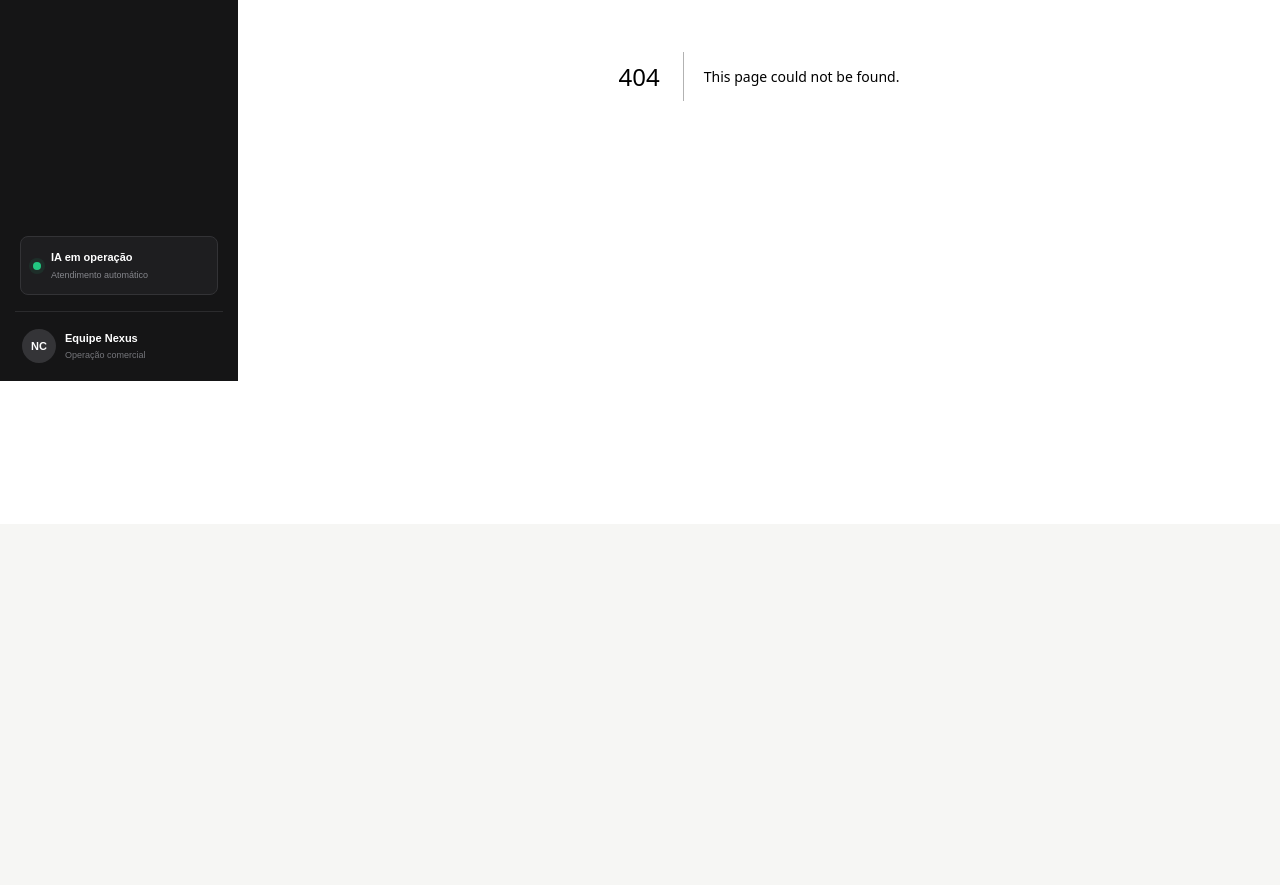
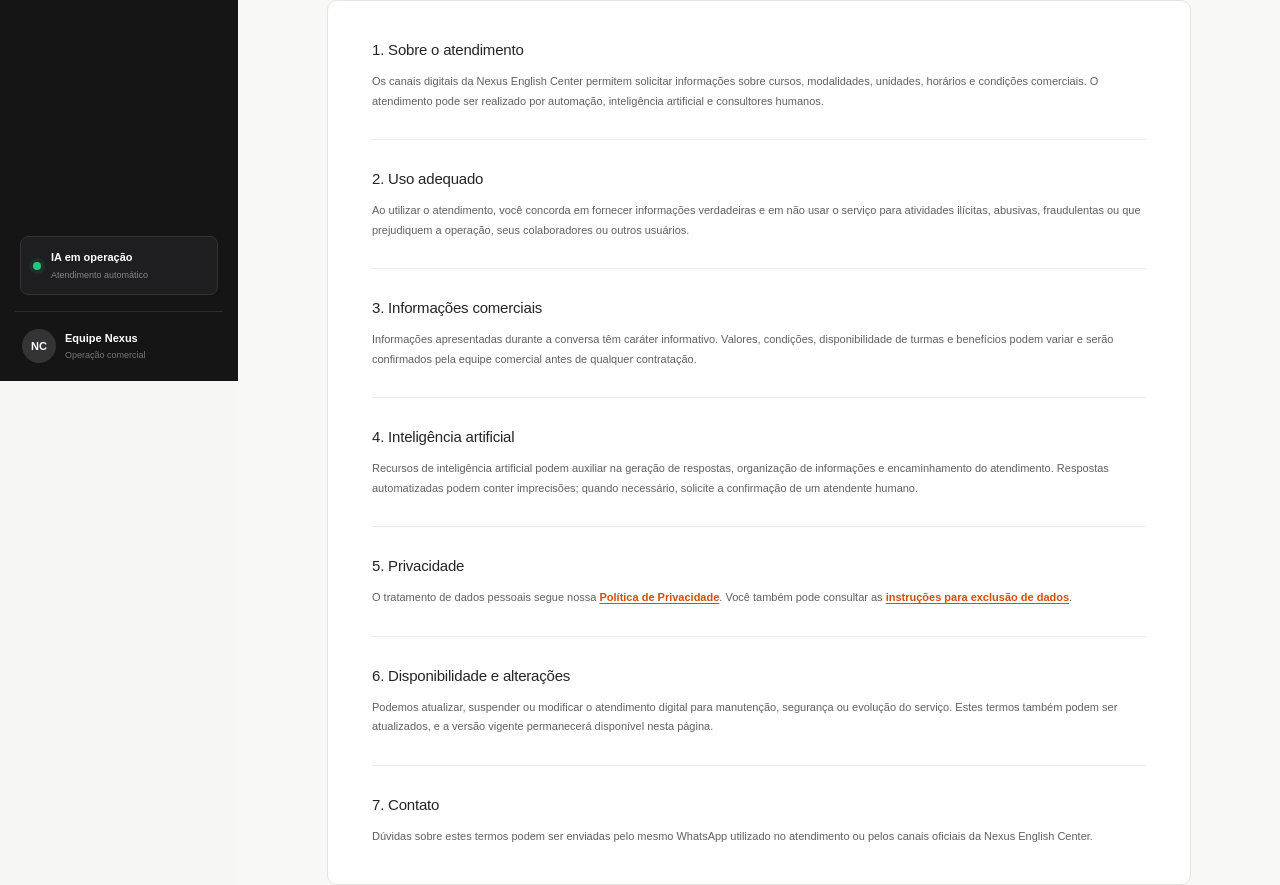
Before and after one commit to nexusadmchapeco-cmd/nexus-crm-ai, a Next.js app: page /terms in a window 1280 px wide. Before the commit this address had no page. Shown: the part 419-1304 px from the top of the page. Before the commit the page ends 943 px from the top, so only its background shows below. Built offline with nearby package versions, Linux system fonts and the light colour scheme.

Commit message:
add terms of service page

```diff
--- /dev/null
+++ b/src/app/terms/page.tsx
@@ -0,0 +1,52 @@
+import type { Metadata } from "next";
+import { LegalShell } from "@/components/legal/legal-shell";
+
+export const metadata: Metadata = {
+  title: "Termos de Serviço | Nexus English Center",
+  description: "Termos aplicáveis ao atendimento digital da Nexus English Center.",
+};
+
+export default function TermsPage() {
+  return (
+    <LegalShell
+      eyebrow="Condições de uso"
+      title="Termos de Serviço"
+      description="Estes termos regulam o uso dos canais digitais de atendimento da Nexus English Center, inclusive o atendimento realizado pelo WhatsApp."
+    >
+      <section>
+        <h2>1. Sobre o atendimento</h2>
+        <p>Os canais digitais da Nexus English Center permitem solicitar informações sobre cursos, modalidades, unidades, horários e condições comerciais. O atendimento pode ser realizado por automação, inteligência artificial e consultores humanos.</p>
+      </section>
+
+      <section>
+        <h2>2. Uso adequado</h2>
+        <p>Ao utilizar o atendimento, você concorda em fornecer informações verdadeiras e em não usar o serviço para atividades ilícitas, abusivas, fraudulentas ou que prejudiquem a operação, seus colaboradores ou outros usuários.</p>
+      </section>
+
+      <section>
+        <h2>3. Informações comerciais</h2>
+        <p>Informações apresentadas durante a conversa têm caráter informativo. Valores, condições, disponibilidade de turmas e benefícios podem variar e serão confirmados pela equipe comercial antes de qualquer contratação.</p>
+      </section>
+
+      <section>
+        <h2>4. Inteligência artificial</h2>
+        <p>Recursos de inteligência artificial podem auxiliar na geração de respostas, organização de informações e encaminhamento do atendimento. Respostas automatizadas podem conter imprecisões; quando necessário, solicite a confirmação de um atendente humano.</p>
+      </section>
+
+      <section>
+        <h2>5. Privacidade</h2>
+        <p>O tratamento de dados pessoais segue nossa <a href="/privacy">Política de Privacidade</a>. Você também pode consultar as <a href="/data-deletion">instruções para exclusão de dados</a>.</p>
+      </section>
+
+      <section>
+        <h2>6. Disponibilidade e alterações</h2>
+        <p>Podemos atualizar, suspender ou modificar o atendimento digital para manutenção, segurança ou evolução do serviço. Estes termos também podem ser atualizados, e a versão vigente permanecerá disponível nesta página.</p>
+      </section>
+
+      <section>
+        <h2>7. Contato</h2>
+        <p>Dúvidas sobre estes termos podem ser enviadas pelo mesmo WhatsApp utilizado no atendimento ou pelos canais oficiais da Nexus English Center.</p>
+      </section>
+    </LegalShell>
+  );
+}
--- a/src/components/legal/legal-shell.tsx
+++ b/src/components/legal/legal-shell.tsx
@@ -20,6 +20,7 @@ export function LegalShell({
         </Link>
         <nav aria-label="Documentos legais">
           <Link href="/privacy">Privacidade</Link>
+          <Link href="/terms">Termos</Link>
           <Link href="/data-deletion">Exclusão de dados</Link>
         </nav>
       </header>
```
